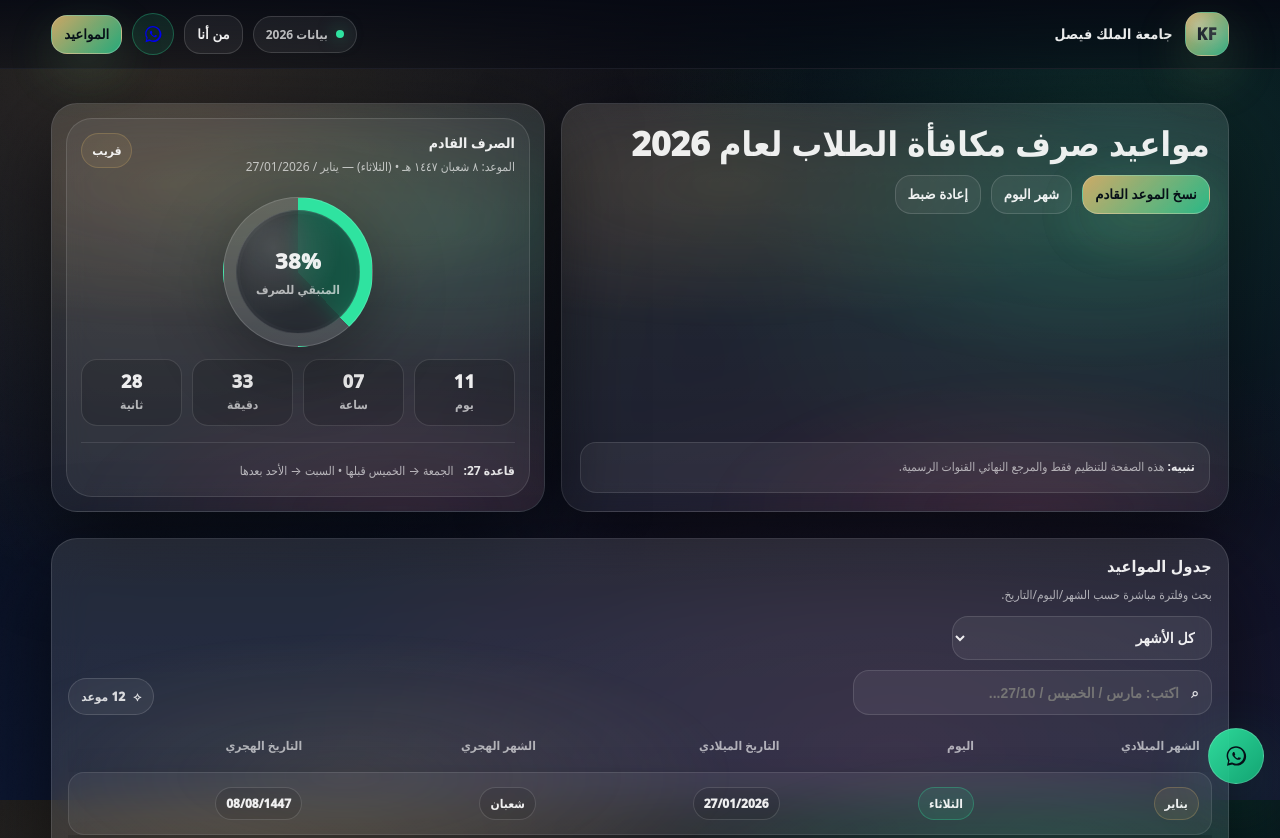
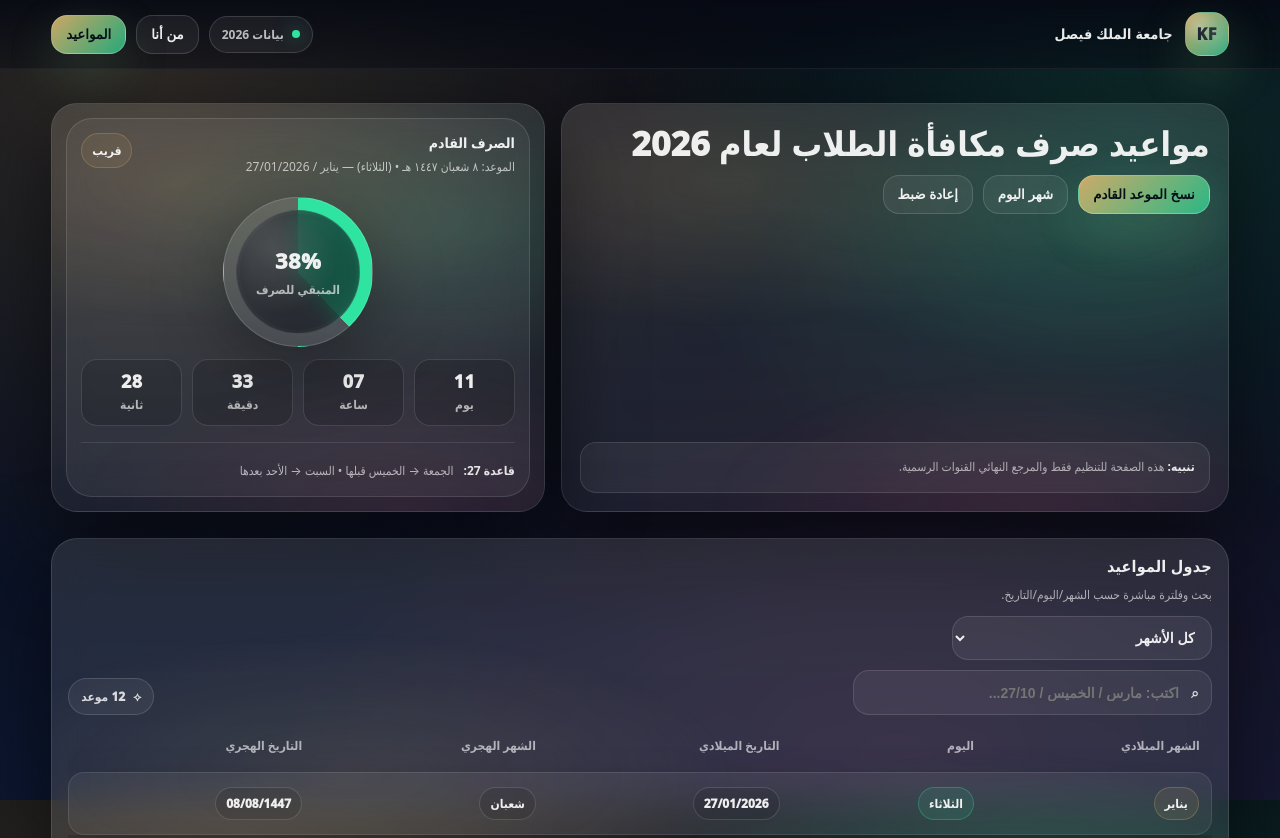
Before and after one commit to SA-94/kfuguide.sa, a plain HTML site: page index.html in a window 1280 px wide. Shown: the top 838 px of the page. Drawn offline with Linux system fonts and the light colour scheme.

Commit message:
Update index.html

```diff
--- a/index.html
+++ b/index.html
@@ -12,16 +12,11 @@
       --bg2:#0a1020;
       --bg3:#0c1630;
 
-      --glass: rgba(255,255,255,.08);
-      --glass2: rgba(255,255,255,.12);
-      --stroke: rgba(255,255,255,.14);
-
       --text: rgba(255,255,255,.92);
       --muted: rgba(255,255,255,.62);
 
       --gold:#d6b06a;
       --green:#2fe3a0;
-      --green2:#14b87d;
       --red:#ff5a7a;
 
       --shadow: 0 30px 90px rgba(0,0,0,.58);
@@ -138,7 +133,7 @@
       border:1px solid rgba(255,255,255,.14);
       background: rgba(255,255,255,.06);
       color: var(--text);
-      padding: 11px 12px;
+      padding: 11px 14px;
       border-radius: 16px;
       cursor:pointer;
       font-weight:950;
@@ -157,32 +152,6 @@
       color:#071018;
       border-color: rgba(255,255,255,.22);
       box-shadow: 0 18px 55px rgba(47,227,160,.12), 0 18px 55px rgba(214,176,106,.12);
-    }
-
-    /* WhatsApp icon button (top) */
-    .iconBtn{
-      width: 42px;
-      height: 42px;
-      border-radius: 999px;
-      border:1px solid rgba(255,255,255,.14);
-      background: rgba(255,255,255,.06);
-      display:grid;
-      place-items:center;
-      cursor:pointer;
-      transition: transform .15s ease, background .2s ease, border-color .2s ease;
-      -webkit-tap-highlight-color: transparent;
-      touch-action: manipulation;
-    }
-    .iconBtn:hover{
-      transform: translateY(-1px);
-      background: rgba(255,255,255,.10);
-      border-color: rgba(255,255,255,.22);
-    }
-    .iconBtn:active{ transform: translateY(0px) scale(.99); }
-    .waSvg{ width: 20px; height: 20px; display:block; }
-    .waTop{
-      border-color: rgba(47,227,160,.30);
-      background: rgba(47,227,160,.10);
     }
 
     /* cards */
@@ -224,7 +193,7 @@
       flex-direction:column;
       justify-content:space-between;
       gap: 12px;
-      min-height: 240px;
+      min-height: 220px;
     }
 
     .title{
@@ -530,7 +499,6 @@
       .nav{ padding: 10px 0; }
       .brand h1{ font-size: 13px; }
       .btn{ padding: 12px 12px; border-radius: 16px; }
-      .iconBtn{ width:44px; height:44px; }
       .hero-left{ padding: 16px; }
       .hero-right{ padding: 12px; }
       .countdown{ gap: 8px; }
@@ -658,27 +626,6 @@
     }
     .modal-backdrop.show{ display:flex; }
 
-    /* WhatsApp (floating round icon only) */
-    .waFloat{
-      position:fixed;
-      right: 16px;
-      bottom: 16px;
-      z-index: 210;
-      width: 56px;
-      height: 56px;
-      border-radius: 999px;
-      display:grid;
-      place-items:center;
-      text-decoration:none;
-      background: linear-gradient(135deg, rgba(47,227,160,.95), rgba(20,184,125,.88));
-      border: 1px solid rgba(255,255,255,.18);
-      box-shadow: 0 20px 70px rgba(47,227,160,.20);
-      -webkit-tap-highlight-color: transparent;
-      touch-action: manipulation;
-    }
-    .waFloat:active{ transform: scale(.98); }
-    .waFloat svg{ width: 24px; height: 24px; }
-
     /* WhatsApp button inside modal */
     .waModalRow{
       display:flex;
@@ -735,15 +682,6 @@
         </div>
 
         <button class="btn" id="btnAbout">من أنا</button>
-
-        <!-- WhatsApp icon next to "من أنا" -->
-        <a class="iconBtn waTop" href="https://wa.me/966535964292" target="_blank" rel="noopener" aria-label="واتساب">
-          <svg class="waSvg" viewBox="0 0 32 32" fill="none" aria-hidden="true">
-            <path fill="currentColor" d="M16 3C9.1 3 3.5 8.6 3.5 15.5c0 2.4.7 4.7 2 6.7L4 29l7-1.8c1.9 1 4 1.6 6 1.6 6.9 0 12.5-5.6 12.5-12.5S22.9 3 16 3Zm0 23.2c-1.8 0-3.6-.5-5.1-1.5l-.4-.2-4.1 1.1 1.1-4-.3-.4c-1.1-1.6-1.7-3.5-1.7-5.5C5.5 9.8 10.2 5 16 5s10.5 4.8 10.5 10.5S21.8 26.2 16 26.2Z"/>
-            <path fill="currentColor" d="M22.2 18.6c-.3-.1-1.8-.9-2.1-1s-.5-.1-.7.1-.8 1-.9 1.2-.3.2-.6.1c-.3-.1-1.2-.4-2.3-1.4-.8-.7-1.4-1.6-1.5-1.9s0-.4.1-.5c.1-.1.3-.3.4-.5.1-.1.2-.3.3-.5.1-.2 0-.4 0-.6s-.7-1.7-.9-2.3c-.2-.6-.5-.5-.7-.5h-.6c-.2 0-.5.1-.7.4-.2.3-.9.9-.9 2.3s1 2.7 1.2 2.9c.1.2 1.9 2.9 4.6 4.1.6.3 1.1.4 1.5.5.6.2 1.2.2 1.7.1.5-.1 1.8-.7 2.1-1.4.3-.7.3-1.3.2-1.4-.1-.1-.3-.2-.6-.3Z"/>
-          </svg>
-        </a>
-
         <button class="btn primary" id="btnScroll">المواعيد</button>
       </div>
     </div>
@@ -905,16 +843,7 @@
     </div>
   </div>
 
-  <!-- WhatsApp Floating Round Icon -->
-  <a class="waFloat" href="https://wa.me/966535964292" target="_blank" rel="noopener" aria-label="واتساب">
-    <svg viewBox="0 0 32 32" fill="none" aria-hidden="true">
-      <path fill="#061018" d="M16 3C9.1 3 3.5 8.6 3.5 15.5c0 2.4.7 4.7 2 6.7L4 29l7-1.8c1.9 1 4 1.6 6 1.6 6.9 0 12.5-5.6 12.5-12.5S22.9 3 16 3Zm0 23.2c-1.8 0-3.6-.5-5.1-1.5l-.4-.2-4.1 1.1 1.1-4-.3-.4c-1.1-1.6-1.7-3.5-1.7-5.5C5.5 9.8 10.2 5 16 5s10.5 4.8 10.5 10.5S21.8 26.2 16 26.2Z"/>
-      <path fill="#061018" d="M22.2 18.6c-.3-.1-1.8-.9-2.1-1s-.5-.1-.7.1-.8 1-.9 1.2-.3.2-.6.1c-.3-.1-1.2-.4-2.3-1.4-.8-.7-1.4-1.6-1.5-1.9s0-.4.1-.5c.1-.1.3-.3.4-.5.1-.1.2-.3.3-.5.1-.2 0-.4 0-.6s-.7-1.7-.9-2.3c-.2-.6-.5-.5-.7-.5h-.6c-.2 0-.5.1-.7.4-.2.3-.9.9-.9 2.3s1 2.7 1.2 2.9c.1.2 1.9 2.9 4.6 4.1.6.3 1.1.4 1.5.5.6.2 1.2.2 1.7.1.5-.1 1.8-.7 2.1-1.4.3-.7.3-1.3.2-1.4-.1-.1-.3-.2-.6-.3Z"/>
-    </svg>
-  </a>
-
   <script>
-    // ====== بيانات 2026 (ثابتة) ======
     const schedule = [
       { gMonth:"يناير",    day:"الثلاثاء", gDate:"27/01/2026", hMonth:"شعبان",       hDate:"08/08/1447" },
       { gMonth:"فبراير",   day:"الخميس",   gDate:"26/02/2026", hMonth:"رمضان",       hDate:"09/09/1447" },
@@ -1035,7 +964,6 @@
       return upcoming[0] || schedule.map(r=>({...r, dt: parseDateDMY(r.gDate)})).sort((a,b)=>a.dt-b.dt).slice(-1)[0];
     }
 
-    // إصلاح 0% لأول موعد في السنة: نعتبر بداية دورة قبل 30 يوم
     function findPrevPayout(next){
       const all = schedule.map(r => ({...r, dt: parseDateDMY(r.gDate)})).sort((a,b)=>a.dt-b.dt);
       const idx = all.findIndex(x => x.gDate === next.gDate);
@@ -1070,7 +998,6 @@
       nextBadge.className = `badge ${b.cls}`;
       nextBadge.textContent = b.text;
 
-      // Countdown
       const total = Math.max(0, diff);
       const sec = Math.floor(total/1000);
       const days = Math.floor(sec / (24*3600));
@@ -1083,7 +1010,6 @@
       mEl.textContent = pad2(mins);
       sEl.textContent = pad2(secs);
 
-      // Progress ring: نسبة المتبقي حتى الصرف القادم
       const prev = findPrevPayout(next);
       const start = prev.dt.getTime();
       const end = dt.getTime();
```
